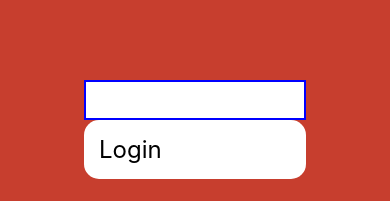
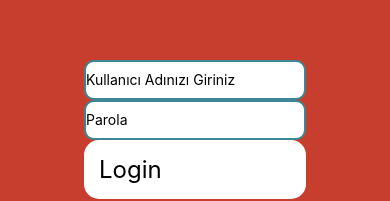
Before and after one commit to Mlhozgr/ReactNativeProcess, a React Native app: screen / in a window 390 px wide. Shown: the part 223-424 px from the top of the page. Built offline with nearby package versions, Linux system fonts and the light colour scheme; grey boxes are pictures that could not be loaded.

Commit message:
önemsiz

```diff
--- a/App.js
+++ b/App.js
@@ -59,6 +59,13 @@ export default class App extends Component {
 
       value={name}
       onChangeText={this._onChangeText}
+      placeholder='Kullanıcı Adınızı Giriniz'
+
+      style={styles.myInput}/>
+      <TextInput
+      placeholder='Parola'
+      secureTextEntry={true}
+      keyboardType='number-pad'
       style={styles.myInput}/></View>
 
                 <TouchableOpacity style={{marginBottom:40}}>
@@ -110,8 +117,9 @@ const styles = StyleSheet.create({
     width:'100%',
     height:40,
     borderWidth:2,
-    borderColor:'blue',
-    backgroundColor:'white'
+    borderColor:'#3B8795',
+    backgroundColor:'white',
+    borderRadius:10
 
   }
 
```
